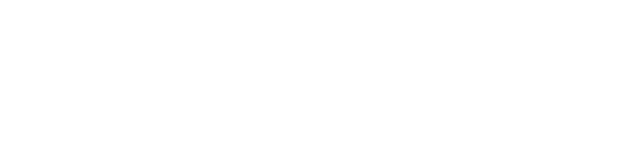
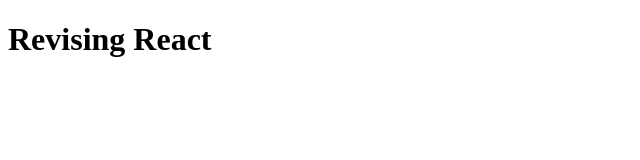
Before and after one commit to RajveerNarang/Revise-React, a plain HTML site: page index.html in a window 1280 px wide. Shown: the whole page, without its empty margins (0-640 px from the left). Drawn offline with nearby package versions, Linux system fonts and the light colour scheme.

Commit message:
first React Program

```diff
--- a/index.html
+++ b/index.html
@@ -18,6 +18,12 @@
 <script crossorigin src="https://unpkg.com/react-dom@18/umd/react-dom.development.js"></script>
 
       </script>
+
+      <script>
+        const heading = React.createElement("h1",{},"Revising React");
+        const root = ReactDOM.createRoot(document.getElementById("root"));
+        root.render(heading);
+      </script>
     </div>
   </body>
 </html>
```
